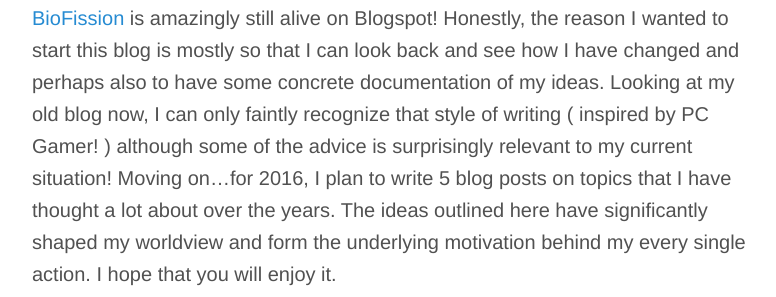
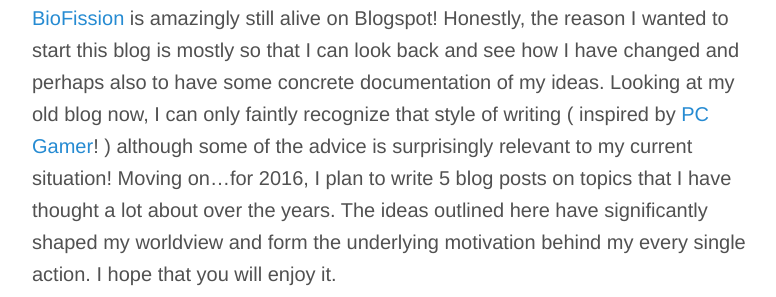
Before and after one commit to Jiantastic/jiantastic.github.io, a Jekyll site: the page built from _posts/2016-01-26-just-5-topics.md, in a window 1280 px wide and 900 px high. Shown: the part 275-572 px from the top of the window, without its empty margins (248-1024 px from the left). Built offline with Jekyll 4.4.1, drawn with Linux system fonts in a browser that asks for light colours; Markdown is read by kramdown in place of the engine named in the settings; comment, search, counter and statistics services are not loaded; part of the change alters nothing that is shown.

```diff
--- a/_posts/2016-01-26-just-5-topics.md
+++ b/_posts/2016-01-26-just-5-topics.md
@@ -1,4 +1,4 @@
-I am getting back into blogging after a hiatus of 6 years. My old gaming blog, [BioFission](http://biofission.blogspot.co.uk/) is amazingly still alive on Blogspot! Honestly, the reason I wanted to start this blog is mostly so that I can look back and see how I have changed and perhaps also to have some concrete documentation of my ideas. Looking at my old blog now, I can only faintly recognize that style of writing ( inspired by PC Gamer! ) although some of the advice is surprisingly relevant to my current situation! Moving on...for 2016, I plan to write 5 blog posts on topics that I have thought a lot about over the years. The ideas outlined here have significantly shaped my worldview and form the underlying motivation behind my every single action. I hope that you will enjoy it.
+I am getting back into blogging after a hiatus of 6 years. My old gaming blog, [BioFission](http://biofission.blogspot.co.uk/) is amazingly still alive on Blogspot! Honestly, the reason I wanted to start this blog is mostly so that I can look back and see how I have changed and perhaps also to have some concrete documentation of my ideas. Looking at my old blog now, I can only faintly recognize that style of writing ( inspired by [PC Gamer](www.pcgamer.com/)! ) although some of the advice is surprisingly relevant to my current situation! Moving on...for 2016, I plan to write 5 blog posts on topics that I have thought a lot about over the years. The ideas outlined here have significantly shaped my worldview and form the underlying motivation behind my every single action. I hope that you will enjoy it.
 
 ## 1. Evolution, human behavioral patterns and the next step in natural selection
 
```
